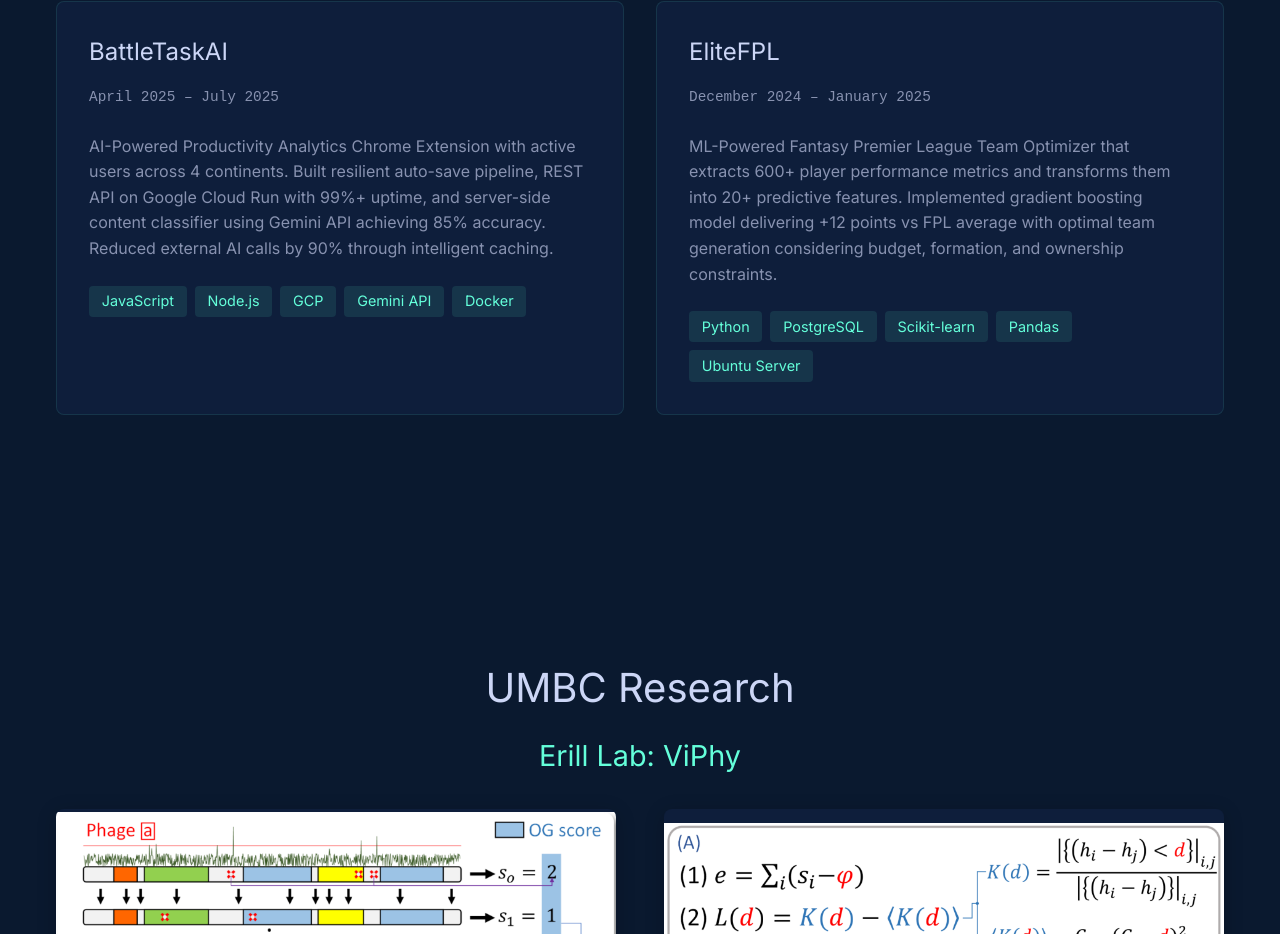
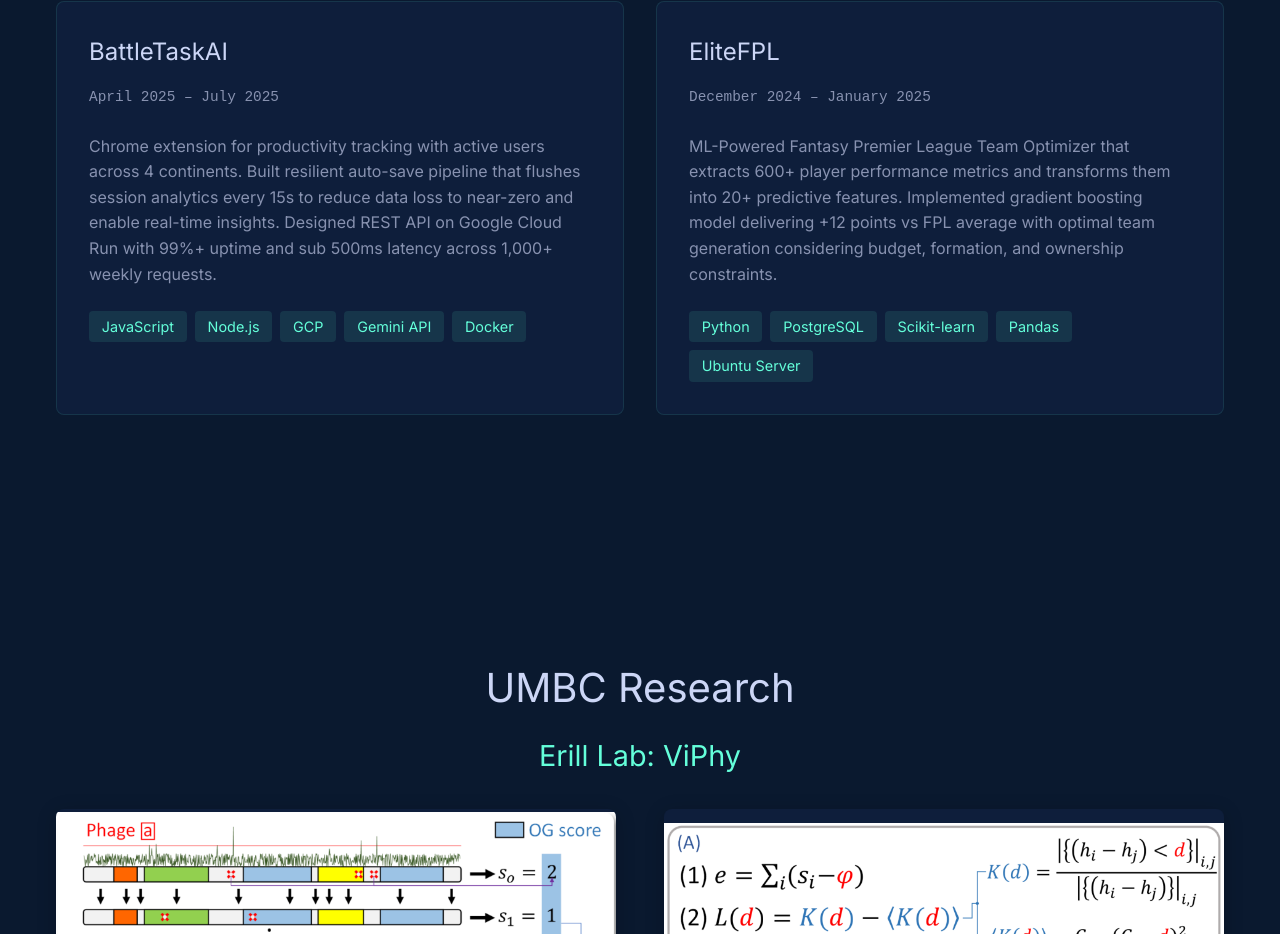
Before and after one commit to frahay123/personal_website, a Next.js app: page / in a window 1280 px wide. Shown: the part 1118-2052 px from the top of the page. Built offline with nearby package versions, Linux system fonts and the light colour scheme; a web font is replaced by a local one.

Commit message:
Fix BattleTaskAI project description
- Update description to properly reflect productivity tracking functionality
- Focus on technical achievements: auto-save pipeline, API performance, and user scale
- Remove redundant 'AI-powered' from description while keeping technical details

```diff
--- a/src/pages/index.js
+++ b/src/pages/index.js
@@ -374,7 +374,7 @@
             >
               <h3>BattleTaskAI</h3>
               <p className={styles.projectDate}>April 2025 – July 2025</p>
-              <p>AI-Powered Productivity Analytics Chrome Extension with active users across 4 continents. Built resilient auto-save pipeline, REST API on Google Cloud Run with 99%+ uptime, and server-side content classifier using Gemini API achieving 85% accuracy. Reduced external AI calls by 90% through intelligent caching.</p>
+              <p>Chrome extension for productivity tracking with active users across 4 continents. Built resilient auto-save pipeline that flushes session analytics every 15s to reduce data loss to near-zero and enable real-time insights. Designed REST API on Google Cloud Run with 99%+ uptime and sub 500ms latency across 1,000+ weekly requests.</p>
               <div className={styles.techStack}>
                 <span>JavaScript</span>
                 <span>Node.js</span>
```
